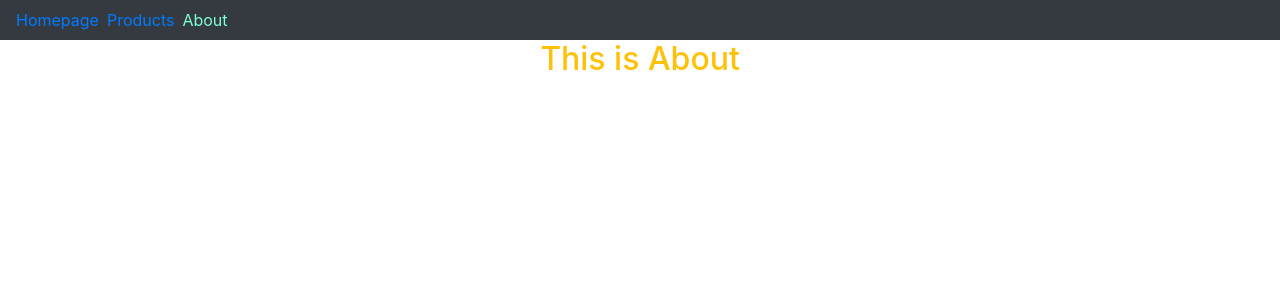
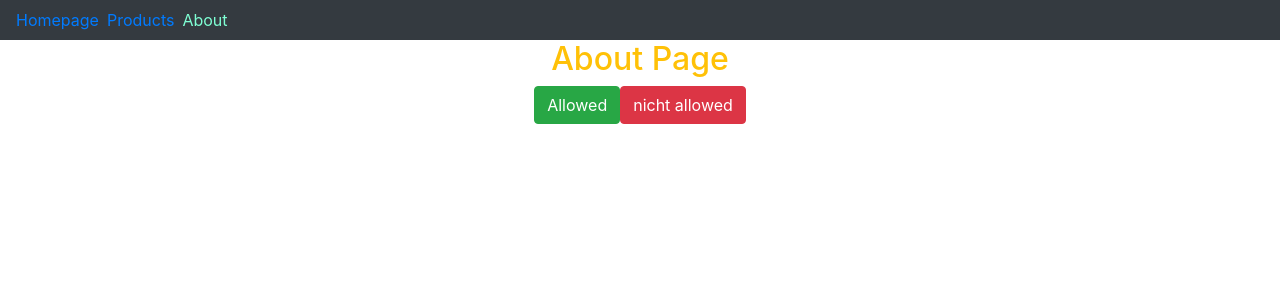
Before and after one commit to theanh226/react-router, a React (Create React App) app: page /About in a window 1280 px wide. Shown: the top 300 px of the page. Built offline with nearby package versions, Linux system fonts and the light colour scheme.

Commit message:
Object Promt

```diff
--- a/src/components/About.js
+++ b/src/components/About.js
@@ -1,10 +1,42 @@
 import React, { Component } from "react";
+import { Prompt } from "react-router-dom";
 
 class About extends Component {
+  constructor(props) {
+    super(props);
+    this.state = {
+      isCheck: false
+    };
+  }
+
+  StateIsCheck = isCheck => {
+    this.setState({
+      isCheck: isCheck
+    });
+    console.log(this.state.isCheck);
+  };
+
   render() {
+    var { isCheck } = this.state;
     return (
       <div className="Container">
-        <h2 className="text-warning">This is About</h2>
+        <h2 className="text-warning">About Page</h2>
+        <button
+          className="btn btn-success"
+          onClick={() => this.StateIsCheck(false)}
+        >
+          Allowed
+        </button>
+        <button
+          className="btn btn-danger"
+          onClick={() => this.StateIsCheck(true)}
+        >
+          nicht allowed
+        </button>
+        <Prompt
+          when={isCheck}
+          message={location => `are you sure go to  ${location.pathname}`}
+        />
       </div>
     );
   }
```
